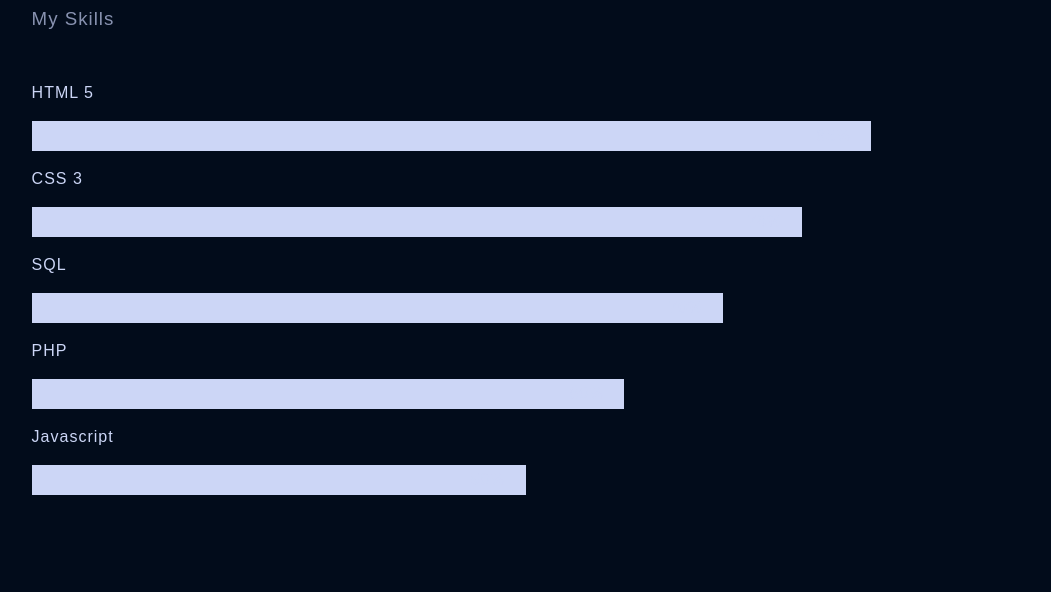
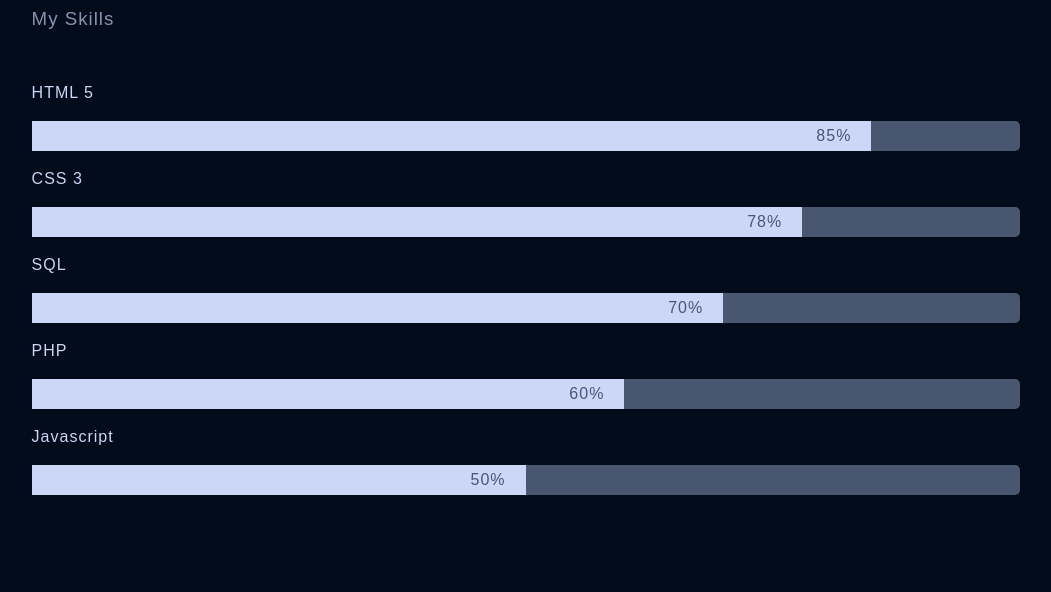
Before and after one commit to bmutebi/My-Portfolio, a plain HTML site: page index.htm in a window 1280 px wide. Shown: the part 1220-1812 px from the top of the page, without its empty margins (172-1223 px from the left). Drawn offline with nearby package versions, Linux system fonts and the light colour scheme.

Commit message:
Update index.css

```diff
--- a/styling/index.css
+++ b/styling/index.css
@@ -149,14 +149,15 @@ header h5 {
 
 .container {
     width: 100%;
-    background: #020c1b;
+    background: #495670;
+    border-radius: 5px;
 }
 
 .skills {
     text-align: right;
     padding-right: 20px;
     line-height: 30px;
-    color: #ccd6f6;
+    color: #495670;
     background: #ccd6f6;
 }
 
```
